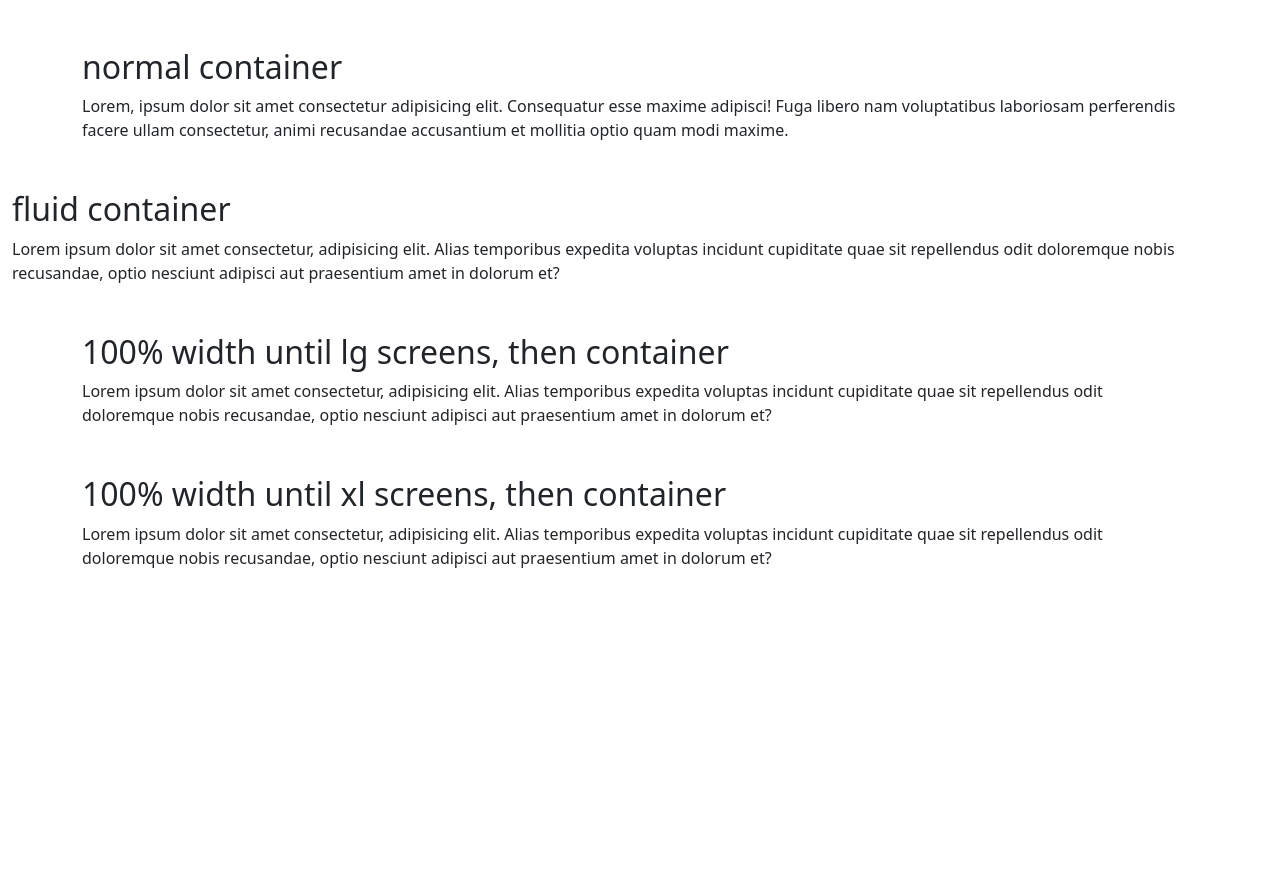
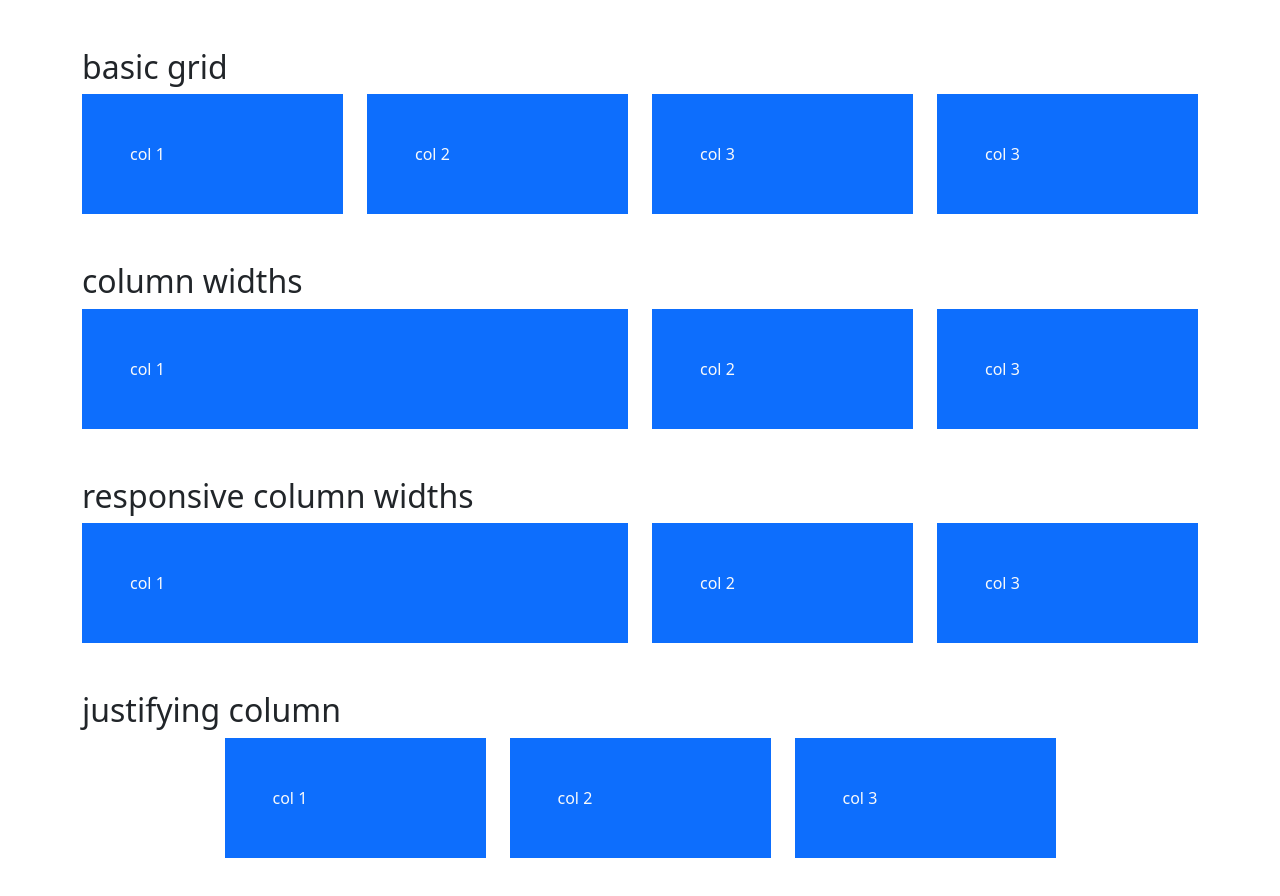
Before and after one commit to fleurdelisseho/BS-5-Tutorial, a plain HTML site: page index.html in a window 1280 px wide. Before the commit the page ends 800 px from the top, so only its background shows below. Drawn offline with nearby package versions, Linux system fonts and the light colour scheme.

Commit message:
lesson-7

```diff
--- a/index.html
+++ b/index.html
@@ -6,24 +6,67 @@
     <title>Net Ninja Pro - the Book</title>
 </head>
 <body>
-    <div class="container my-5">
-        <h2>normal container</h2>
-        <p>Lorem, ipsum dolor sit amet consectetur adipisicing elit. Consequatur esse maxime adipisci! Fuga libero nam voluptatibus laboriosam perferendis facere ullam consectetur, animi recusandae accusantium et mollitia optio quam modi maxime.</p>
-    </div>
-
-    <div class="container-fluid">
-        <h2>fluid container</h2>
-        <p>Lorem ipsum dolor sit amet consectetur, adipisicing elit. Alias temporibus expedita voluptas incidunt cupiditate quae sit repellendus odit doloremque nobis recusandae, optio nesciunt adipisci aut praesentium amet in dolorum et?</p>
+    <div class="container-lg my-5">
+        <h2>basic grid</h2>
+        <div class="row">
+            <div class="col">
+                <div class="p-5 bg-primary text-light">col 1</div>
+            </div>
+            <div class="col">
+                <div class="p-5 bg-primary text-light">col 2</div>
+            </div>
+            <div class="col">
+                <div class="p-5 bg-primary text-light">col 3</div>
+            </div>
+            <div class="col">
+                <div class="p-5 bg-primary text-light">col 3</div>
+            </div>
+        </div>
     </div>
 
     <div class="container-lg my-5">
-        <h2>100% width until lg screens, then container</h2>
-        <p>Lorem ipsum dolor sit amet consectetur, adipisicing elit. Alias temporibus expedita voluptas incidunt cupiditate quae sit repellendus odit doloremque nobis recusandae, optio nesciunt adipisci aut praesentium amet in dolorum et?</p>
+        <h2>column widths</h2>
+        <div class="row">
+            <div class="col-6">
+                <div class="p-5 bg-primary text-light">col 1</div>
+            </div>
+            <div class="col-3">
+                <div class="p-5 bg-primary text-light">col 2</div>
+            </div>
+            <div class="col-3">
+                <div class="p-5 bg-primary text-light">col 3</div>
+            </div>
+        </div>
     </div>
 
-    <div class="container-xl my-5">
-        <h2>100% width until xl screens, then container</h2>
-        <p>Lorem ipsum dolor sit amet consectetur, adipisicing elit. Alias temporibus expedita voluptas incidunt cupiditate quae sit repellendus odit doloremque nobis recusandae, optio nesciunt adipisci aut praesentium amet in dolorum et?</p>
+    <div class="container-lg my-5">
+        <h2>responsive column widths</h2>
+        <div class="row">
+            <div class="col-sm-4 col-lg-6">
+                <div class="p-5 bg-primary text-light">col 1</div>
+            </div>
+            <div class="col-sm-4 col-lg-3">
+                <div class="p-5 bg-primary text-light">col 2</div>
+            </div>
+            <div class="col-sm-4 col-lg-3">
+                <div class="p-5 bg-primary text-light">col 3</div>
+            </div>
+        </div>
+    </div>
+
+    <div class="container-lg my-5">
+        <h2>justifying column</h2>
+        <div class="row justify-content-center">
+            <div class="col-md-3">
+                <div class="p-5 bg-primary text-light">col 1</div>
+            </div>
+            <div class="col-md-3">
+                <div class="p-5 bg-primary text-light">col 2</div>
+            </div>
+            <div class="col-md-3">
+                <div class="p-5 bg-primary text-light">col 3</div>
+            </div>
+        </div>
     </div>
 
     <script src="https://cdn.jsdelivr.net/npm/bootstrap@5.0.2/dist/js/bootstrap.bundle.min.js" integrity="sha384-MrcW6ZMFYlzcLA8Nl+NtUVF0sA7MsXsP1UyJoMp4YLEuNSfAP+JcXn/tWtIaxVXM" crossorigin="anonymous"></script>
```
